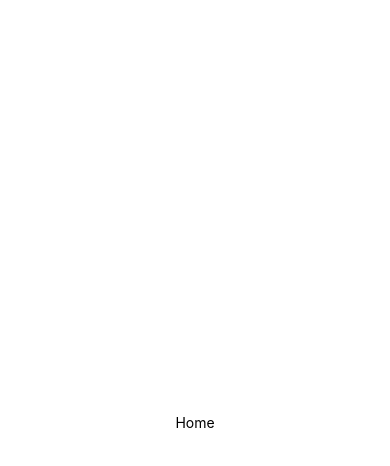
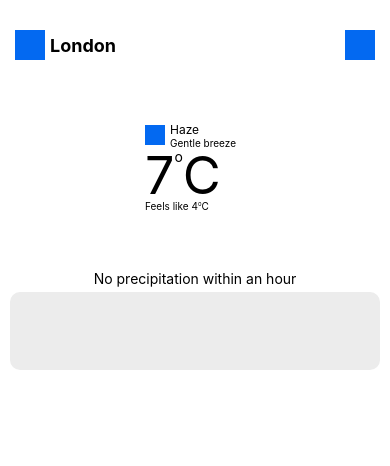
Before and after one commit to IrvanMahardhika/openWeatherAppClone, a React Native app: screen / in a window 390 px wide. Shown: the top 466 px of the page. Built offline with nearby package versions, Linux system fonts and the light colour scheme.

Commit message:
searchInputSection UI, temperatureDisplaySection UI

```diff
--- a/src/pages/home/home.styles.ts
+++ b/src/pages/home/home.styles.ts
@@ -7,6 +7,5 @@
     rootContainer: {
       ...theme.layout.rootContainer,
       alignItems: 'center',
-      justifyContent: 'center',
     },
   });
--- a/src/pages/home/index.tsx
+++ b/src/pages/home/index.tsx
@@ -5,12 +5,18 @@
 
 import HomeStyles from './home.styles';
 
+import SearchInputSection from './searchInputSection';
+import TemperatureDisplaySection from './temperatureDisplaySection';
+import WeatherHighlightSection from './weatherHighlightSection';
+
 const Home = () => {
   const styles = useThemedStyles(HomeStyles);
 
   return (
     <View style={styles.rootContainer}>
-      <Text>Home</Text>
+      <SearchInputSection />
+      <TemperatureDisplaySection />
+      <WeatherHighlightSection />
     </View>
   );
 };
--- /dev/null
+++ b/src/pages/home/searchInputSection/index.tsx
@@ -0,0 +1,26 @@
+import React from 'react';
+import {View, Text} from 'react-native';
+
+import useThemedStyles from '@src/hooks/useThemedStyles';
+
+import SearchInputSectionStyles from './searchInputSection.styles';
+
+const SearchInputSection = () => {
+  const styles = useThemedStyles(SearchInputSectionStyles);
+
+  return (
+    <View style={styles.searchInputSection}>
+      <View>
+        <View style={styles.searchIcon} />
+      </View>
+      <View style={styles.searchTextSection}>
+        <Text style={styles.searchText}>London</Text>
+      </View>
+      <View>
+        <View style={styles.menuIcon} />
+      </View>
+    </View>
+  );
+};
+
+export default SearchInputSection;
--- /dev/null
+++ b/src/pages/home/searchInputSection/searchInputSection.styles.ts
@@ -0,0 +1,33 @@
+import {StyleSheet} from 'react-native';
+
+import {Theme} from '@src/types/theme';
+
+export default (theme: Theme) =>
+  StyleSheet.create({
+    searchInputSection: {
+      paddingTop: 20,
+      paddingHorizontal: 15,
+      height: 70,
+      width: '100%',
+      flexDirection: 'row',
+      alignItems: 'center',
+    },
+    searchIcon: {
+      marginRight: 5,
+      width: 30,
+      height: 30,
+      backgroundColor: 'rgb(3, 105, 241)',
+    },
+    searchTextSection: {
+      flexGrow: 1,
+    },
+    searchText: {
+      fontSize: 18,
+      fontWeight: 'bold',
+    },
+    menuIcon: {
+      width: 30,
+      height: 30,
+      backgroundColor: 'rgb(3, 105, 241)',
+    },
+  });
--- /dev/null
+++ b/src/pages/home/temperatureDisplaySection/index.tsx
@@ -0,0 +1,38 @@
+import React from 'react';
+import {View, Text} from 'react-native';
+
+import useThemedStyles from '@src/hooks/useThemedStyles';
+
+import TemperatureDisplaySectionStyles from './temperatureDisplaySection.styles';
+
+const temperatureDisplaySection = () => {
+  const styles = useThemedStyles(TemperatureDisplaySectionStyles);
+
+  return (
+    <View style={styles.temperatureDisplayOuterSection}>
+      <View style={styles.temperatureDisplayInnerSection}>
+        <View style={styles.weatherSection}>
+          <View style={styles.weatherIconSection}>
+            <View style={styles.weatherIcon}></View>
+          </View>
+          <View style={styles.weatherInfoSection}>
+            <Text style={styles.weatherInfoMainText}>Haze</Text>
+            <Text style={styles.weatherInfoDescriptionText}>Gentle breeze</Text>
+          </View>
+        </View>
+        <View style={styles.mainTemperatureSection}>
+          <Text style={styles.mainTemperatureText}>7</Text>
+          <Text style={styles.mainTemperatureDegreeCircle}>o</Text>
+          <Text style={styles.mainTemperatureText}>C</Text>
+        </View>
+        <View style={styles.feelsLikeTemperatureSection}>
+          <Text style={styles.feelsLikeTemperatureText}>Feels like 4</Text>
+          <Text style={styles.feelsLikeTemperatureDegreeCircle}>o</Text>
+          <Text style={styles.feelsLikeTemperatureText}>C</Text>
+        </View>
+      </View>
+    </View>
+  );
+};
+
+export default temperatureDisplaySection;
--- /dev/null
+++ b/src/pages/home/temperatureDisplaySection/temperatureDisplaySection.styles.ts
@@ -0,0 +1,63 @@
+import {StyleSheet} from 'react-native';
+
+import {Theme} from '@src/types/theme';
+
+export default (theme: Theme) =>
+  StyleSheet.create({
+    temperatureDisplayOuterSection: {
+      height: 200,
+      width: '100%',
+      alignItems: 'center',
+      justifyContent: 'center',
+    },
+    temperatureDisplayInnerSection: {
+      width: 100,
+      height: 100,
+    },
+    weatherSection: {
+      height: 30,
+      flexDirection: 'row',
+      alignItems: 'center',
+    },
+    weatherIconSection: {
+      marginRight: 5,
+    },
+    weatherIcon: {
+      height: 20,
+      width: 20,
+      backgroundColor: 'rgb(3, 105, 241)',
+    },
+    weatherInfoSection: {
+      flex: 1,
+    },
+    weatherInfoMainText: {
+      fontSize: 12,
+    },
+    weatherInfoDescriptionText: {
+      fontSize: 10,
+    },
+    mainTemperatureSection: {
+      flex: 1,
+      flexDirection: 'row',
+      alignItems: 'flex-start',
+    },
+    mainTemperatureText: {
+      lineHeight: 52,
+      fontSize: 52,
+    },
+    mainTemperatureDegreeCircle: {
+      lineHeight: 14,
+      fontSize: 14,
+    },
+    feelsLikeTemperatureSection: {
+      height: 20,
+      flexDirection: 'row',
+      alignItems: 'flex-start',
+    },
+    feelsLikeTemperatureText: {
+      fontSize: 10,
+    },
+    feelsLikeTemperatureDegreeCircle: {
+      fontSize: 6,
+    },
+  });
--- /dev/null
+++ b/src/pages/home/weatherHighlightSection/index.tsx
@@ -0,0 +1,23 @@
+import React from 'react';
+import {View, Text} from 'react-native';
+
+import useThemedStyles from '@src/hooks/useThemedStyles';
+
+import WeatherHighlightSectionStyles from './weatherHighlightSection.styles';
+
+const weatherHighlightSection = () => {
+  const styles = useThemedStyles(WeatherHighlightSectionStyles);
+
+  return (
+    <View style={styles.weatherHighlightOuterSection}>
+      <View style={styles.noPrecipitationSection}>
+        <Text style={styles.noPrecipitationText}>
+          No precipitation within an hour
+        </Text>
+      </View>
+      <View style={styles.weatherHighlightInnerSection}></View>
+    </View>
+  );
+};
+
+export default weatherHighlightSection;
--- /dev/null
+++ b/src/pages/home/weatherHighlightSection/weatherHighlightSection.styles.ts
@@ -0,0 +1,24 @@
+import {StyleSheet} from 'react-native';
+
+import {Theme} from '@src/types/theme';
+
+export default (theme: Theme) =>
+  StyleSheet.create({
+    weatherHighlightOuterSection: {
+      paddingHorizontal: 10,
+      height: 100,
+      width: '100%',
+    },
+    noPrecipitationSection: {
+      marginBottom: 5,
+      alignItems: 'center',
+    },
+    noPrecipitationText: {
+      fontSize: 14,
+    },
+    weatherHighlightInnerSection: {
+      flex: 1,
+      borderRadius: 10,
+      backgroundColor: theme.colors.lightGrey,
+    },
+  });
--- a/src/styles/theme.ts
+++ b/src/styles/theme.ts
@@ -11,6 +11,7 @@
   colors: {
     white: 'rgb(255, 255, 255)',
     black: 'rgb(0, 0, 0)',
+    lightGrey: 'rgb(236, 236, 236)',
   },
 };
 
```
